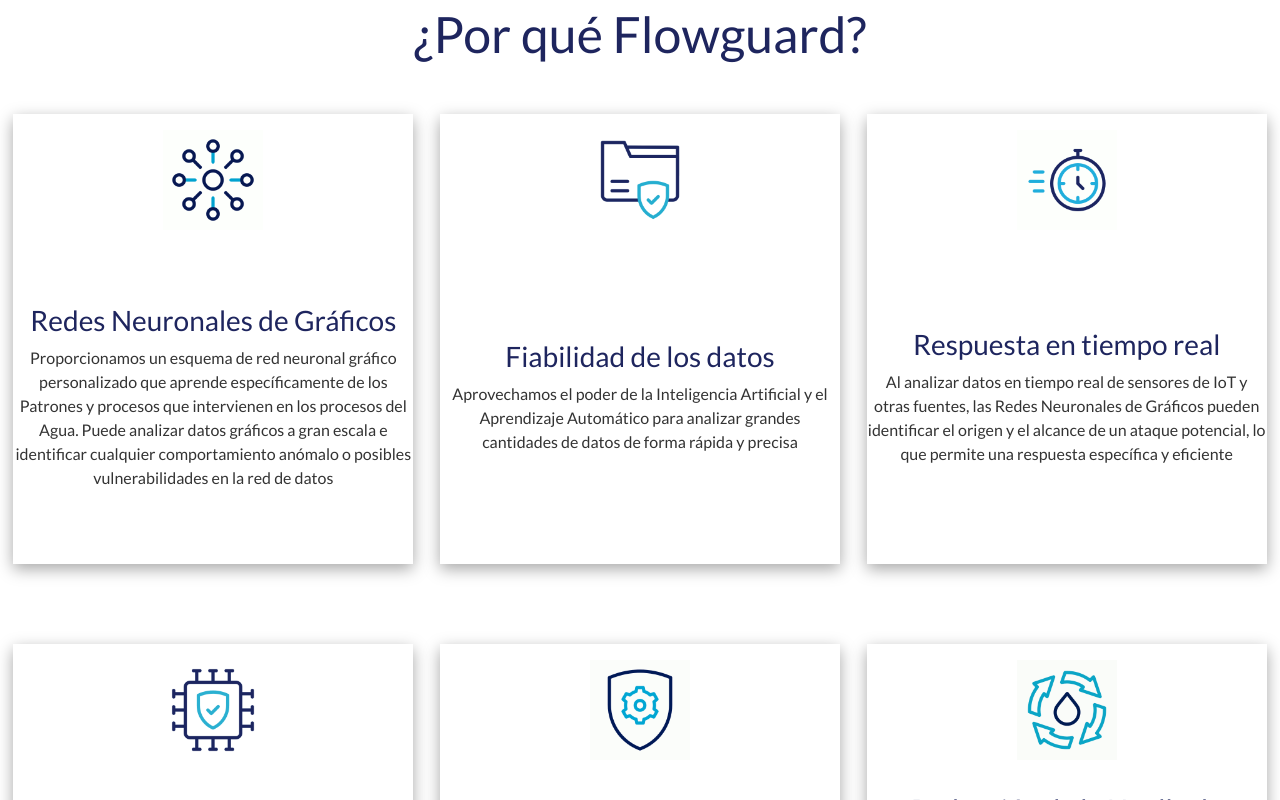
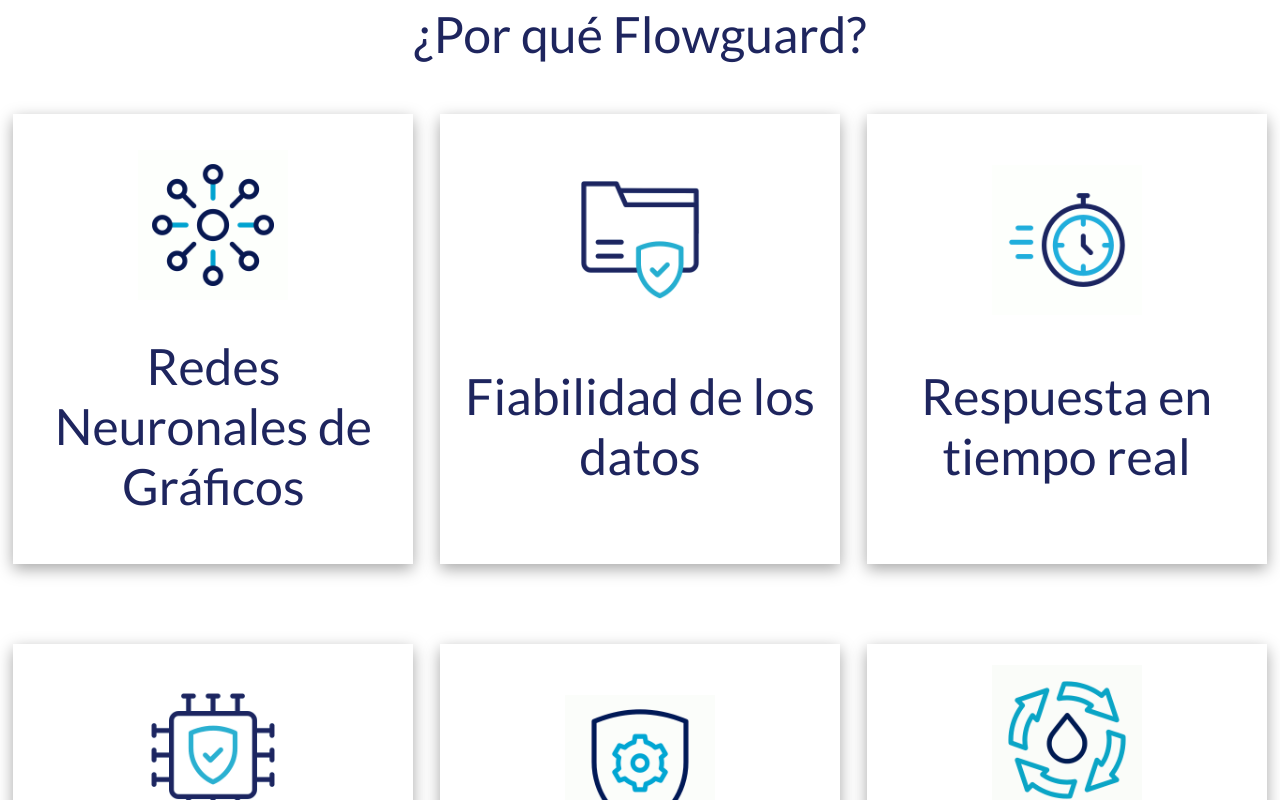
Before and after one commit to telcash/flowguard_frontend, a React (Create React App) app: page / in a window 1280 px wide. Shown: the part 820-1620 px from the top of the page. Built offline with nearby package versions, Linux system fonts and the light colour scheme.

Commit message:
Agregada animación de flip card en Feature y ajustados los estilos

```diff
--- a/src/components/feature-card/FeatureCard.jsx
+++ b/src/components/feature-card/FeatureCard.jsx
@@ -11,11 +11,11 @@
                 `fg__featureCard ${hover ? 'rotate-in-ver' : ''}`
             }>
                 <figure className="fg__featureCard-icon">
-                    <img src={icon} alt={title} />
+                    <img className={hover ? 'flipped' : ''} src={icon} alt={title} />
                 </figure>
                 <div className="fg__featureCard-body">
-                    <h3>{title}</h3>
-                    <p>{description}</p>
+                    <h3 className={hover ? 'flipped' : ''}>{title}</h3>
+                    <p className={hover ? 'flipped' : ''}>{description}</p>
                 </div>
             </div>
         </article>
--- a/src/components/feature-card/feature-card.css
+++ b/src/components/feature-card/feature-card.css
@@ -13,14 +13,19 @@
 
 .fg__featureCard-icon {
     width: 100%;
-    height: 100px;
     margin: 1rem;
     display: flex;
     justify-content: center;
     align-items: center;
+    flex: 1;
 }
 
 .fg__featureCard-icon img {
+    width: 150px;
+    height: 150px;
+}
+
+.fg__featureCard-icon img.flipped {
     width: 100px;
     height: 100px;
 }
@@ -37,11 +42,26 @@
 .fg__featureCard-body h3 {
     color: var(--primary-color);
     text-align: center;
+    flex: 1;
+    font-size: 50px;
+    padding: 0 1rem;
+}
+
+.fg__featureCard-body h3.flipped {
+    font-size: 25px;
 }
 
 .fg__featureCard-body p {
     color: var(--paragraph-color);
     text-align: center;
+    font-size: 16px;
+    display: none;
+    padding: 0 2rem;
+    flex: 3;
+}
+
+.fg__featureCard-body p.flipped {
+    display: block;
 }
 
 .rotate-in-ver {
```
